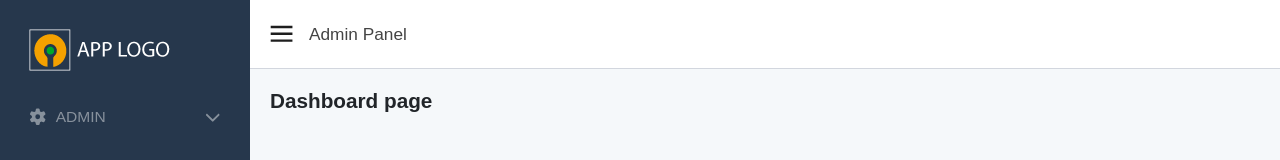
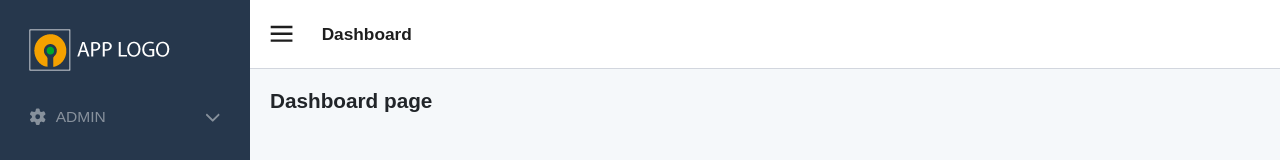
Before and after one commit to seriiserii825/nuxt-dashcore, a Nuxt app: page /home in a window 1280 px wide. Shown: the top 160 px of the page. Built offline with nearby package versions, Linux system fonts and the light colour scheme.

Commit message:
feat: start to set level one and two for pages

```diff
--- a/layouts/default.vue
+++ b/layouts/default.vue
@@ -1,5 +1,7 @@
 <script setup lang="ts">
 import IBurger from "~/icons/IBurger.vue";
+import { useAdminStore } from "~/store/useAdminStore";
+const admin_store = useAdminStore();
 </script>
 
 <template>
@@ -10,7 +12,10 @@ import IBurger from "~/icons/IBurger.vue";
     <div class="default-layout__main">
       <div class="default-layout__topbar">
         <IBurger />
-        <h1>Admin Panel</h1>
+        <h1>
+          <span>{{ admin_store.level_1 }}</span>
+          <small v-if="admin_store.level_2">{{ admin_store.level_2 }}</small>
+        </h1>
       </div>
       <div class="default-layout__content">
         <slot />
@@ -46,9 +51,21 @@ import IBurger from "~/icons/IBurger.vue";
     background: #fff;
     border-bottom: 1px solid #d2d6de;
     h1 {
-      margin: 0 0 0 15px;
-      font-size: 2rem;
-      font-weight: 400;
+      display: flex;
+      align-items: center;
+      gap: 0.8rem;
+      margin: 0 0 0 3.2rem;
+      span {
+        font-size: 2rem;
+        font-weight: 600;
+        color: var(--text-dark);
+      }
+      small {
+        position: relative;
+        top: 0.2rem;
+        font-size: 1.5rem;
+        font-weight: 400;
+      }
     }
     svg {
       width: 24px;
--- a/pages/core_users.vue
+++ b/pages/core_users.vue
@@ -1,4 +1,9 @@
 <script setup lang="ts">
+import {useAdminStore} from '~/store/useAdminStore';
+
+const admin_store = useAdminStore();
+admin_store.setLevelOne('Gruppi');
+admin_store.setLevelTwo('Elenco gruppi');
 </script>
 
 <template>
--- a/pages/home.vue
+++ b/pages/home.vue
@@ -1,4 +1,9 @@
-<script setup lang="ts"></script>
+<script setup lang="ts">
+import {useAdminStore} from '~/store/useAdminStore';
+
+const admin_store = useAdminStore();
+admin_store.setLevelOne('Dashboard');
+</script>
 
 <template>
   <div class="dashboard">
--- /dev/null
+++ b/store/useAdminStore.ts
@@ -0,0 +1,13 @@
+import { ref } from "vue";
+import { defineStore } from "pinia";
+export const useAdminStore = defineStore("admin", () => {
+  const level_1 = ref("");
+  const level_2 = ref("");
+  function setLevelOne(title: string) {
+    level_1.value = title;
+  }
+  function setLevelTwo(title: string) {
+    level_2.value = title;
+  }
+  return { level_1, setLevelOne, level_2, setLevelTwo };
+});
```
